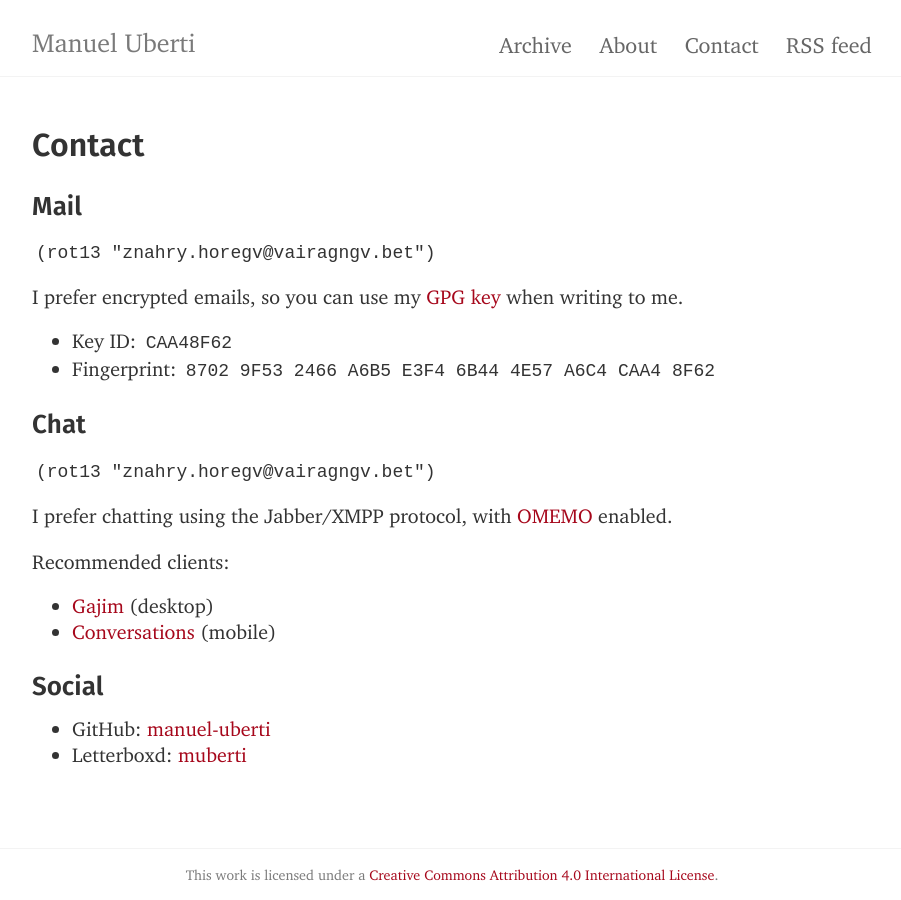
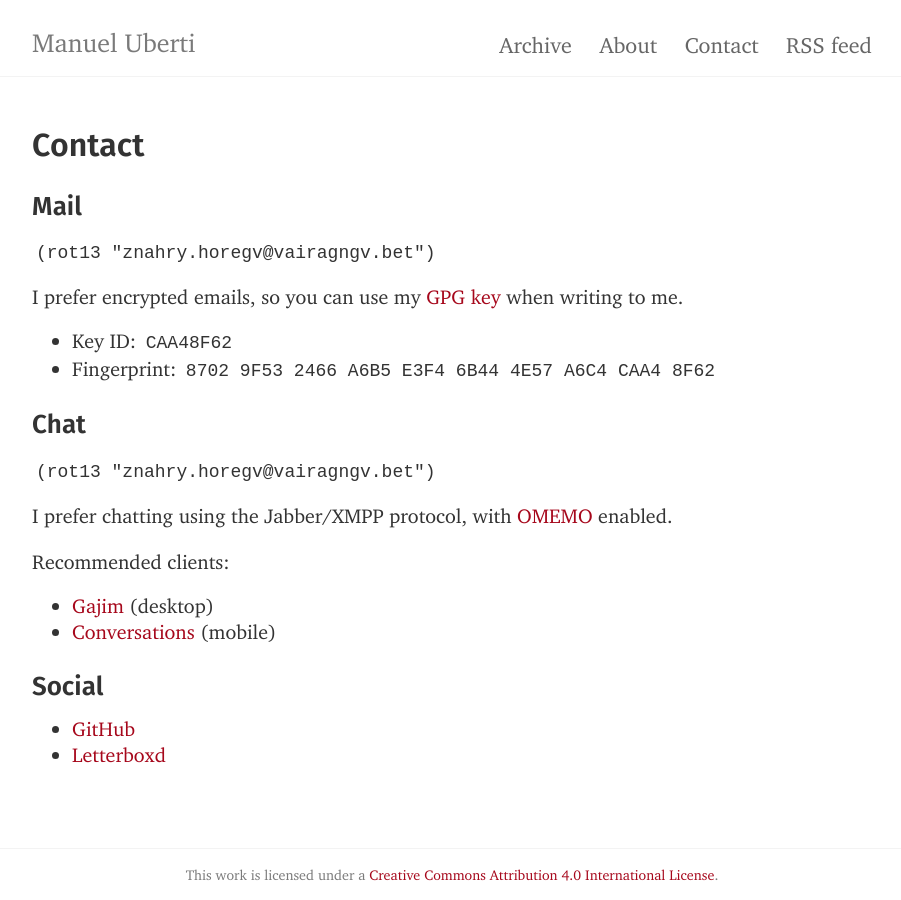
Before and after one commit to manuel-uberti/manuel-uberti.github.io, a Jekyll site: the page built from contact.md, in a window 1280 px wide. Shown: the whole page, without its empty margins (188-1089 px from the left). Built offline with Jekyll 4.4.1, drawn with Linux system fonts in a browser that asks for light colours; some web fonts are replaced.

Commit message:
Simplify social links

```diff
--- a/contact.md
+++ b/contact.md
@@ -27,5 +27,5 @@ Recommended clients:
 - [Conversations](https://conversations.im/) (mobile)
 
 ### Social ###
-- GitHub: [manuel-uberti](https://github.com/manuel-uberti)
-- Letterboxd: [muberti](https://letterboxd.com/muberti/)
+- [GitHub](https://github.com/manuel-uberti)
+- [Letterboxd](https://letterboxd.com/muberti/)
```
